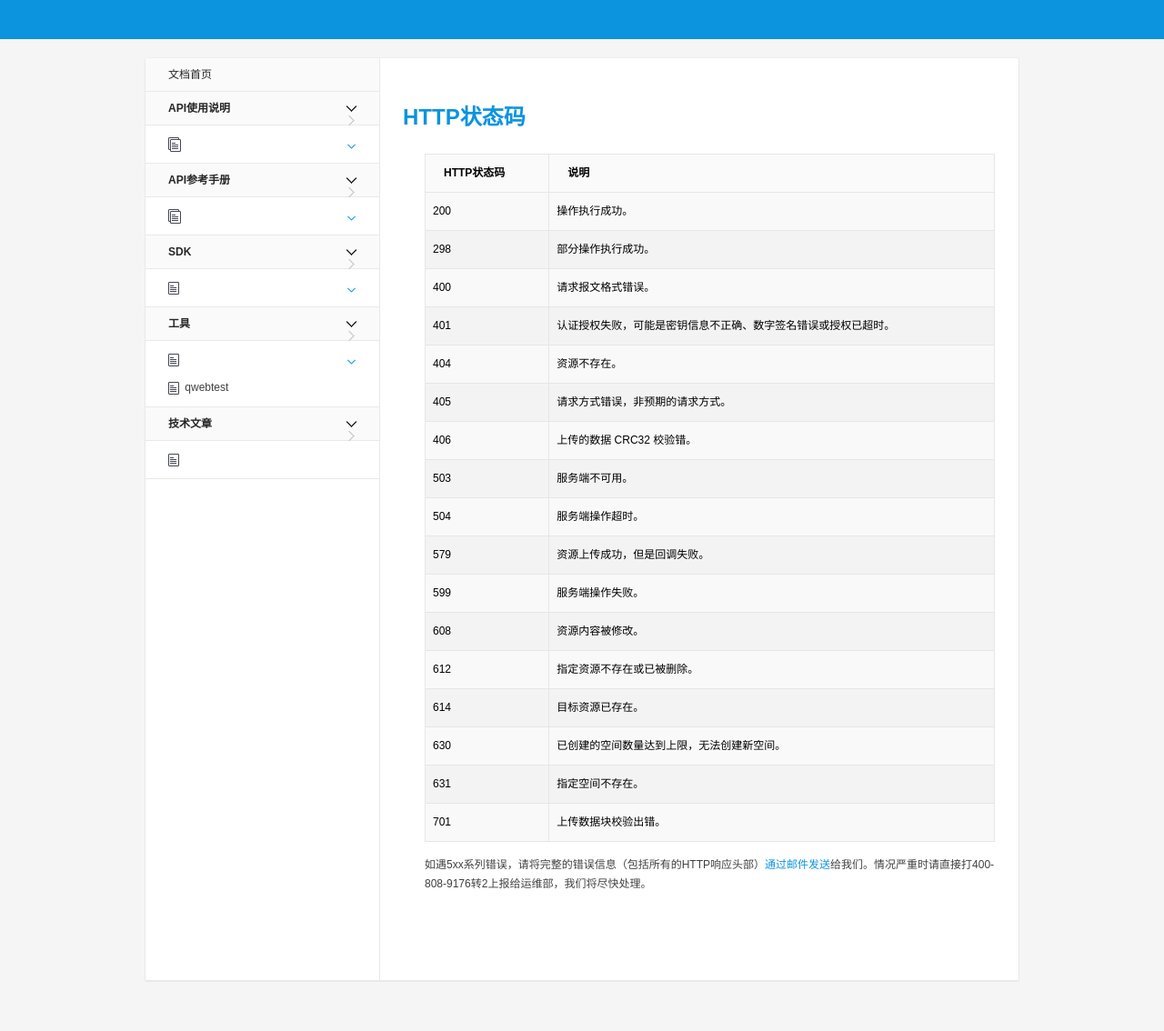
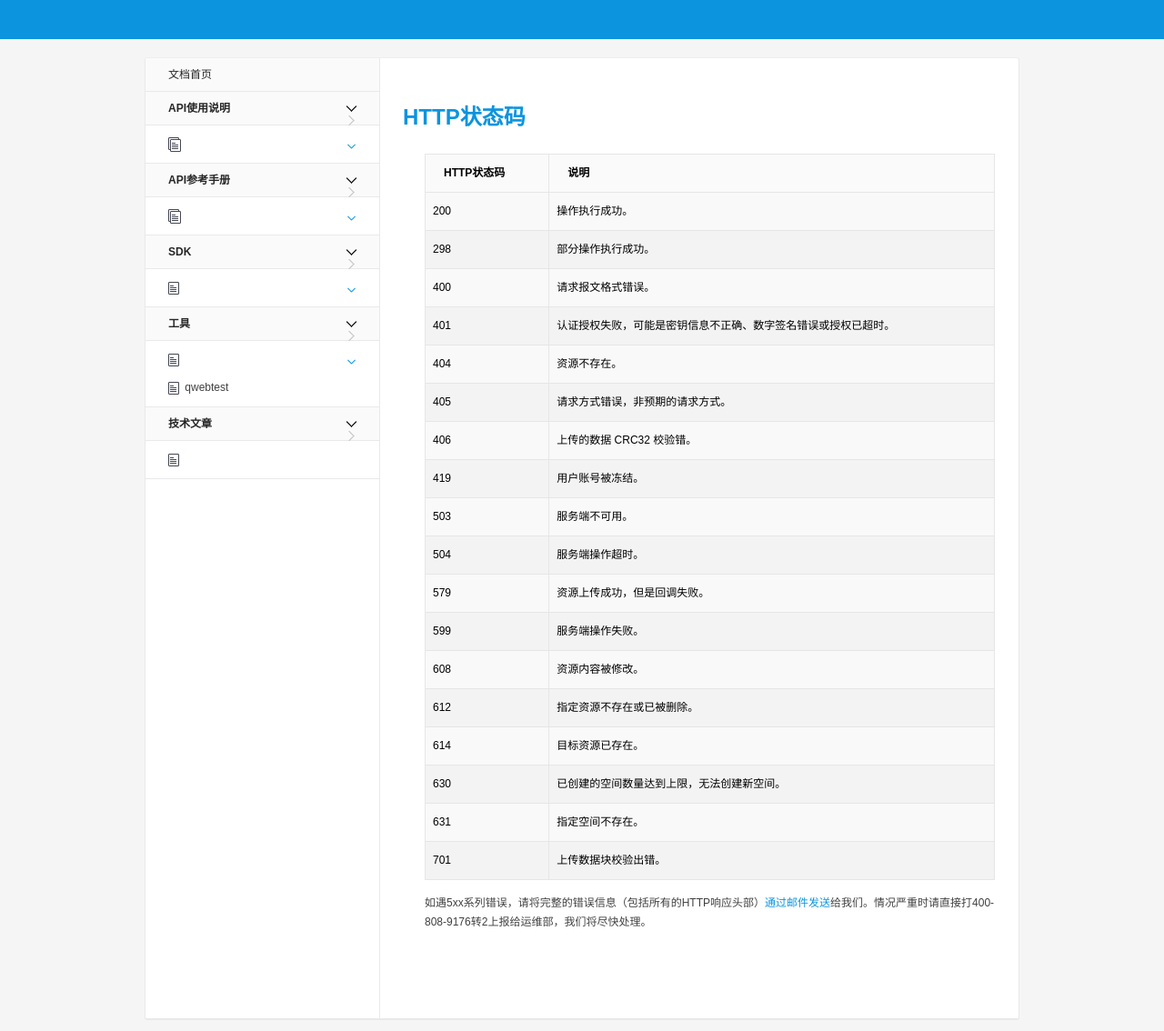
Before and after one commit to qiniu/developer.qiniu.com, a Jekyll site: the page built from docs/v6/api/reference/codes.md, in a window 1280 px wide. Shown: the whole page at 91% size. Built offline with Jekyll 4.4.1, drawn with Linux system fonts in a browser that asks for light colours; comment, search, counter and statistics services are not loaded; before the commit the page ends 1092 px from its top, so only the background shows below that.

Commit message:
Update codes.md

```diff
--- a/docs/v6/api/reference/codes.md
+++ b/docs/v6/api/reference/codes.md
@@ -16,6 +16,7 @@ HTTP状态码 | 说明
 404        | 资源不存在。
 405	       | 请求方式错误，非预期的请求方式。
 406        | 上传的数据 CRC32 校验错。
+419        | 用户账号被冻结。
 503        | 服务端不可用。
 504        | 服务端操作超时。
 579	       | 资源上传成功，但是回调失败。
```
